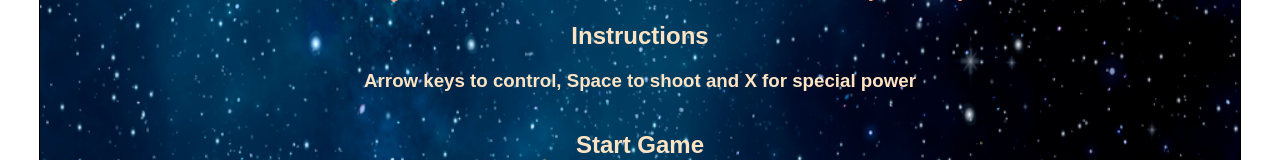
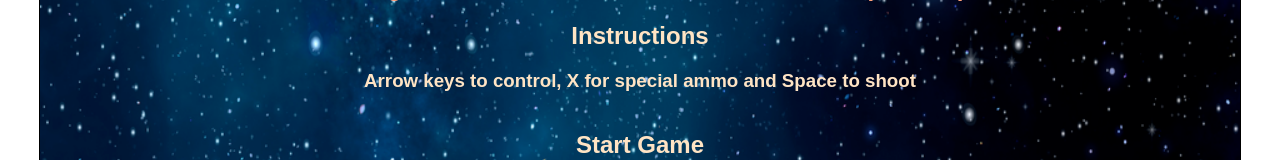
Before and after one commit to jadensiow/Space_Invader_Game, a plain HTML site: page index.html in a window 1280 px wide. Shown: the part 476-636 px from the top of the page. Drawn offline with Linux system fonts and the light colour scheme.

Commit message:
Change text

```diff
--- a/index.html
+++ b/index.html
@@ -24,7 +24,7 @@
           <div id="Instruction"><h2>Instructions</h2></div>
           <div>
             <h3>
-              Arrow keys to control, Space to shoot and X for special power
+              Arrow keys to control, X for special ammo and Space to shoot
             </h3>
           </div>
         </div>
```
